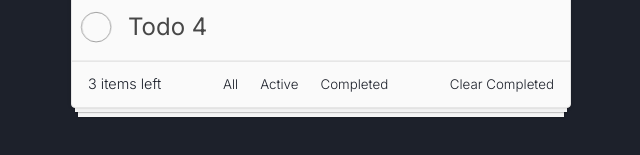
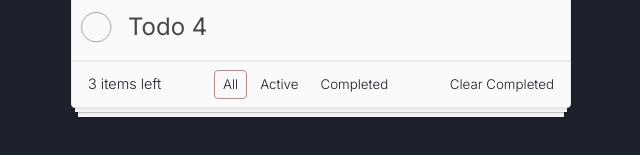
Before and after one commit to kimsangjunv1/-Svelte-Pick-Todo, a Svelte app: page / in a window 1280 px wide. Shown: the part 561-716 px from the top of the page, without its empty margins (319-959 px from the left). Built offline with nearby package versions, Linux system fonts and the light colour scheme.

Commit message:
모두 활성화 비활성화 구분 추가

```diff
--- /dev/null
+++ b/src/components/FilterTodos.svelte
@@ -0,0 +1,46 @@
+<script lang="ts">
+    import type {FiltersType} from '$root/types/todo'
+
+    type SetFilterType = (newFilter: string) => void
+    export let selectedFilter: FiltersType
+    export let setFilter: SetFilterType
+
+    let filters = ['all', 'active', 'completed']
+
+</script>
+
+<div class="filters">
+    {#each filters as filter}
+        <button
+            on:click={()=>setFilter(filter)}
+            class:selected={selectedFilter === filter}
+            class='filter'
+        >
+        {filter}
+        </button>
+    {/each}
+</div>
+
+<style>
+    /* Filters */
+
+    .filters {
+      display: flex;
+      gap: var(--spacing-4);
+    }
+
+    .filter {
+      text-transform: capitalize;
+      padding: var(--spacing-4) var(--spacing-8);
+      border: 1px solid transparent;
+      border-radius: var(--radius-base);
+    }
+
+    .filter:hover {
+      border: 1px solid var(--color-highlight);
+    }
+
+    .selected {
+      border-color: var(--color-highlight);
+    }
+</style>
--- a/src/components/Todos.svelte
+++ b/src/components/Todos.svelte
@@ -1,6 +1,6 @@
 <script lang="ts">
     // 타입 스크립트를 통한 타입 지정
-    import type {ITodo} from '$root/types/todo'
+    import type {FiltersType, ITodo} from '$root/types/todo'
 
     // AddTodo 가져오기
     import AddTodo from './AddTodo.svelte';
@@ -9,6 +9,8 @@
 
     import TodosLeft from './TodosLeft.svelte'
 
+    //
+    import FilterTodos from './FilterTodos.svelte'
 
     // 평소할일 : 배열로 저장
     let todos: ITodo[] = [
@@ -18,6 +20,8 @@
         { id: '53ae48bf605cc', text: 'Todo 4', completed: false },
     ]
 
+    let selectedFilter: FiltersType = 'all'
+
     // 디버깅 : 변경된 값 확인 용
     $: console.log(todos)
 
@@ -26,6 +30,8 @@
 
     // 아직 완료된 지않은 할일 목록 갯수
     $: incompleteTodos = todos.filter(todo => !todo.completed).length
+
+    $: filteredTodos = filterTodos(todos, selectedFilter)
 
     // 메서드 : 랜덤으로 숫자 생성 후 총 16자리를 생성후 자름(?) 아이디 값 생성
     function generateRandomId(): string {
@@ -76,6 +82,24 @@
       let currentTodo = todos.findIndex((todo) => todo.id === id)
       todos[currentTodo].text = newTodo
     }
+
+    function setFilter(newFilter: FiltersType): void {
+      selectedFilter = newFilter
+    }
+    function filterTodos(todos: ITodo[], filter: FiltersType): ITodo[]{
+      switch (filter) {
+        // 함수가 돌아가는 중이니 break를 사용해 탈출을 할 필요가 없다(?)
+        // filter가 all 일경우 todos 반환
+        case 'all':
+          return todos
+        // filter가 active일경우 todos에서 !todo.completed가 false가 아닌 값만 찾기
+        case 'active':
+          return todos.filter(todo => !todo.completed)
+          // filter가 active일경우 todos에서 !todo.completed가 true인 값만 찾기
+        case 'completed':
+          return todos.filter(todo => todo.completed)
+      }
+    }
 </script>
 
 <main>
@@ -89,17 +113,13 @@
         <!-- 만약 투두 어마운트에 값이 있다면 -->
         {#if todosAmount}
             <ul class="todo-list">
-                {#each todos as todo (todo.id)}
+                {#each filteredTodos as todo (todo.id)}
                   <Todo {todo} {completeTodo} {removeTodo} {editTodo} />
                 {/each}
 
                 <div class="actions">
                     <TodosLeft {incompleteTodos} />
-                    <div class="filters">
-                        <button class="filter">All</button>
-                        <button class="filter">Active</button>
-                        <button class="filter">Completed</button>
-                    </div>
+                    <FilterTodos {selectedFilter} {setFilter} />
                     <button class="clear-completed">Clear Completed</button>
                 </div>
             </ul>
@@ -156,27 +176,4 @@
         0 17px 2px -6px hsla(0, 0%, 0%, 0.2);
       z-index: -1;
     }
-
-
-    /* Filters */
-
-    .filters {
-      display: flex;
-      gap: var(--spacing-4);
-    }
-
-    .filter {
-      text-transform: capitalize;
-      padding: var(--spacing-4) var(--spacing-8);
-      border: 1px solid transparent;
-      border-radius: var(--radius-base);
-    }
-
-    .filter:hover {
-      border: 1px solid var(--color-highlight);
-    }
-
-    .selected {
-      border-color: var(--color-highlight);
-    }
   </style>
--- a/src/types/todo.ts
+++ b/src/types/todo.ts
@@ -1,5 +1,9 @@
+// ITodo의 배열이 가질 수 있는 각각의 타입
 export interface ITodo {
     id: string
     text: string
     completed: boolean
 }
+
+// FiltersType이 가질 수 있는 타입의 종류(?)
+export type FiltersType = 'all' | 'active' | 'completed'
```
